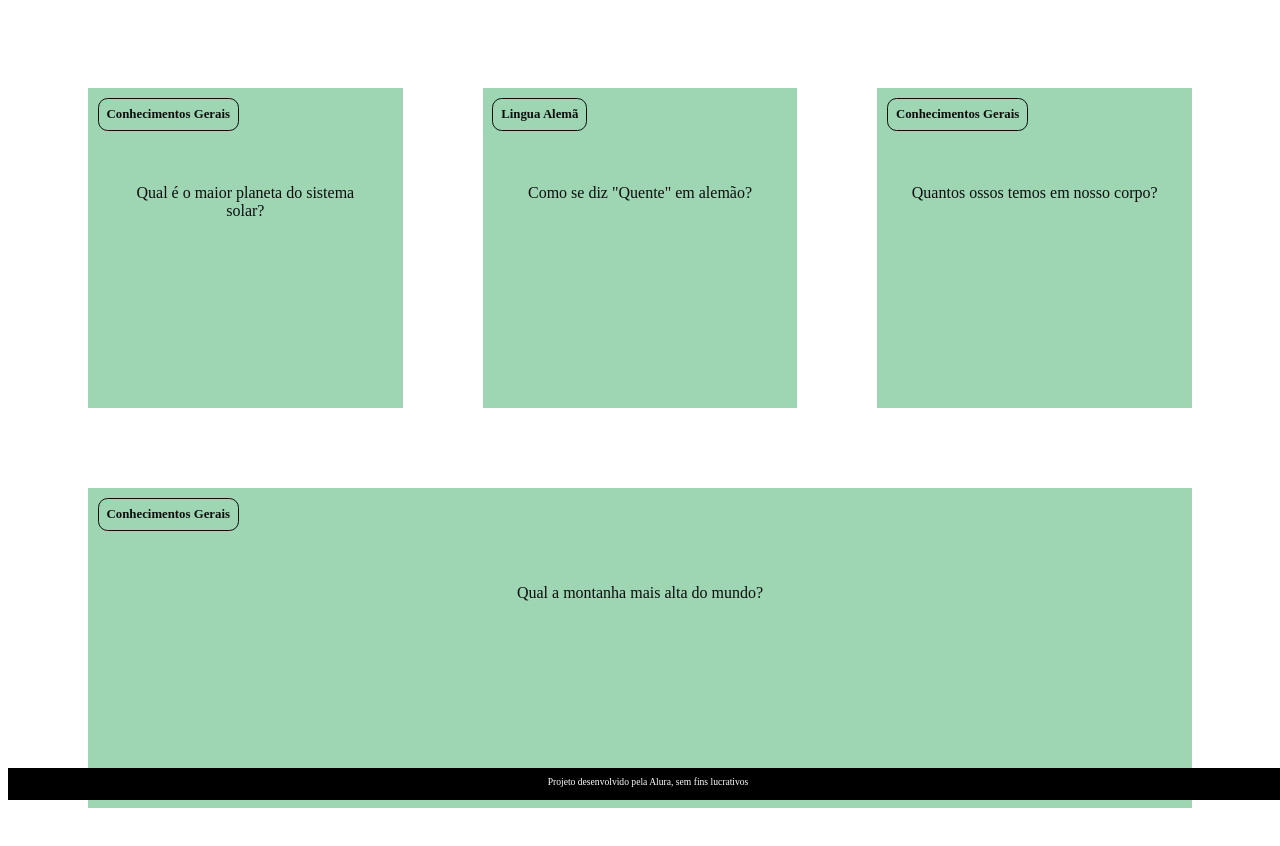
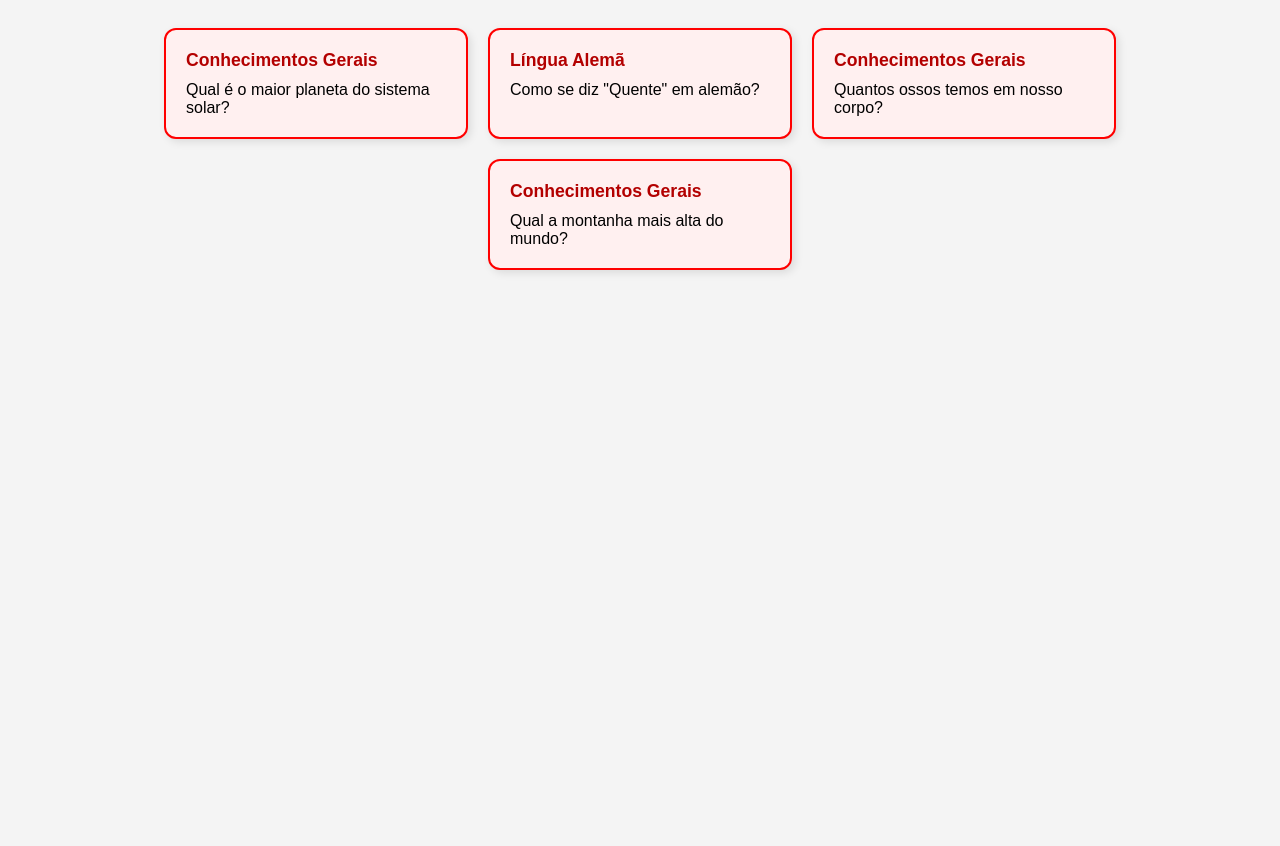
Before and after one commit to vohlinrabhar/churroscompastel, a plain HTML site: page index.html in a window 1280 px wide. After the commit the page ends 800 px from the top, so only its background shows below. Drawn offline with Linux system fonts and the light colour scheme; files that its build step writes are made by us from their sources.

Commit message:
jfjfjfjfjfjf

```diff
--- a/index.html
+++ b/index.html
@@ -1,31 +1,13 @@
 <!DOCTYPE html>
-<html lang="pt-br">
+<html lang="pt-BR">
 <head>
-    <meta charset="UTF-8">
-    <meta name="viewport" content="width=device-width, initial-scale=1.0">
-    <link rel="stylesheet" href="assets/style.css">
-    <title>Flashcard</title>
+  <meta charset="UTF-8">
+  <meta name="viewport" content="width=device-width, initial-scale=1.0">
+  <title>Cartões de Estudo</title>
+  <link rel="stylesheet" href="style.css">
 </head>
 <body>
-    <main>
-        <section id="container">
-            <!-- <article class="cartao">
-                <div class="cartao__conteudo">
-                    <h3>Programação</h3>
-                    <div class="cartao__conteudo__pergunta">
-                        <p>O que é JavaScript?</p>
-                    </div>
-                    <div class="cartao__conteudo__resposta">
-                        <p>O JavaScript é uma linguagem de programação</p>
-                    </div>
-                </div>
-            </article> -->
-        </section>
-    </main>
-    <footer>
-        <p>Projeto desenvolvido pela Alura, sem fins lucrativos</p>
-    </footer>
-    <script src="app.js"></script>
-    <script src="perguntas.js"></script>
+
+  <script src="perguntas.js"></script>
 </body>
 </html>
--- a/perguntas.js
+++ b/perguntas.js
@@ -1,23 +1,49 @@
+function criaCartao(categoria, pergunta, resposta) {
+  const cartao = document.createElement('div');
+  cartao.className = 'cartao';
+
+  const catElem = document.createElement('div');
+  catElem.className = 'categoria';
+  catElem.textContent = categoria;
+
+  const perguntaElem = document.createElement('div');
+  perguntaElem.className = 'pergunta';
+  perguntaElem.textContent = pergunta;
+
+  const respostaElem = document.createElement('div');
+  respostaElem.className = 'resposta';
+  respostaElem.textContent = resposta;
+
+  cartao.append(catElem, perguntaElem, respostaElem);
+
+  cartao.addEventListener('click', () => {
+    respostaElem.style.display =
+      respostaElem.style.display === 'none' ? 'block' : 'none';
+  });
+
+  document.body.appendChild(cartao);
+}
+
 criaCartao(
   'Conhecimentos Gerais',
   'Qual é o maior planeta do sistema solar?',
   'O maior planeta do sistema solar é Júpiter'
-)
+);
 
 criaCartao(
-    'Lingua Alemã',
+  'Língua Alemã',
   'Como se diz "Quente" em alemão?',
-    'A capital da França é Paris'
-)
+  'Quente em alemão é "heiß"'
+);
 
 criaCartao(
   'Conhecimentos Gerais',
   'Quantos ossos temos em nosso corpo?',
   'Temos 206 ossos'
-)
+);
 
 criaCartao(
   'Conhecimentos Gerais',
   'Qual a montanha mais alta do mundo?',
   'A maior montanha do mundo é o Monte Everest'
-)
+);
--- a/style.css
+++ b/style.css
@@ -1,104 +1,42 @@
-:root {
-    --text-color: #0d0d0e;
-    --card-front-color: #9ed6b4;
-    --card-back-color: #115e4d;
-}
-
 body {
-    background: url('img/bg-desktop.webp');
-    font-family: Bai Jamjuree;
-}
-
-#container {
-    display: flex;
-    flex-wrap: wrap;
-    justify-content: space-between;
-    padding: 4rem;
-    gap: 3rem;
+  background-color: #f4f4f4;
+  font-family: Arial, sans-serif;
+  display: flex;
+  flex-wrap: wrap;
+  gap: 20px;
+  padding: 20px;
+  justify-content: center;
 }
 
 .cartao {
-    margin: 1rem 1rem;
-    height: 20rem;
-    flex-grow: 1;
-    flex-basis: calc(33% - 6rem);
+  background-color: #fff0f0;
+  border: 2px solid #ff0000;
+  border-radius: 12px;
+  width: 260px;
+  padding: 20px;
+  cursor: pointer;
+  box-shadow: 3px 3px 8px rgba(0,0,0,0.1);
+  transition: background-color 0.3s, transform 0.2s;
 }
 
-.cartao__conteudo {
-    background-color: var(--card-front-color);
-    text-align: center;
-    /* background-color: aquamarine; */
-    height: 100%;
-    transform-style: preserve-3d;
-    transition: transform 300ms ease-in-out;
+.cartao:hover {
+  background-color: #ffe6e6;
+  transform: scale(1.03);
 }
 
-.cartao__conteudo h3 {
-    color: var(--text-color);
-    border: 1px solid var(--text-color);
-    text-align: left;
-    padding: 0.5rem;
-    position: absolute;
-    margin: 0.6rem;
-    border-radius: 0.6rem;
-    font-size: 1vw;
-    backface-visibility: hidden;
+.categoria {
+  font-weight: bold;
+  color: #b30000;
+  font-size: 1.1em;
 }
 
-.cartao__conteudo p {
-    margin-top: 1rem;
-    padding: 2rem;
-    margin-top: 4rem;
+.pergunta {
+  margin-top: 10px;
+  font-size: 1em;
 }
 
-.cartao__conteudo__pergunta p {
-    color: var(--text-color);
-    font-weight: 500;
+.resposta {
+  margin-top: 12px;
+  color: #333;
+  display: none;
 }
-
-.cartao__conteudo__resposta p {
-    color: var(--card-back-color);
-    font-weight: 700;
-}
-
-.cartao:hover .cartao__conteudo {
-    transform: rotateY(180deg);
-}
-
-.cartao__conteudo__pergunta,
-.cartao__conteudo__resposta {
-    backface-visibility: hidden;
-    position: absolute;
-    height: 100%;
-    width: 100%;
-}
-
-.cartao__conteudo__resposta {
-    transform: rotateY(180deg);
-}
-
-
-
-
-
-
-
-
-
-
-
-
-footer {
-    background-color: black;
-    color: white;
-    position: fixed;
-    bottom: 0;
-    width: 100%;
-    height: 2rem;
-}
-
-footer p {
-    text-align: center;
-    font-size: 0.6rem;
-    margin-top: 0.5rem;
-}
```
Lines whose indentation alone changed are shown as unchanged.
